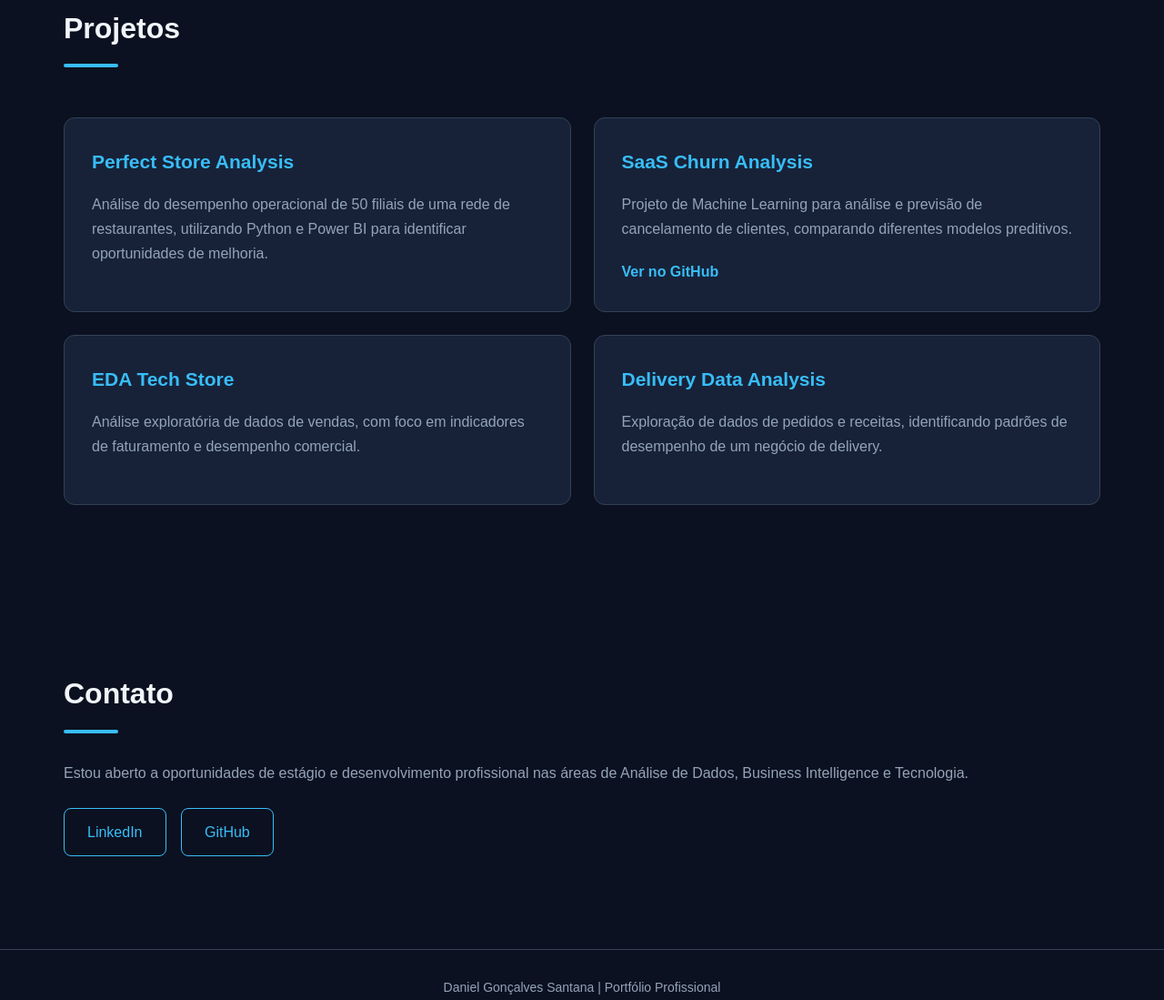
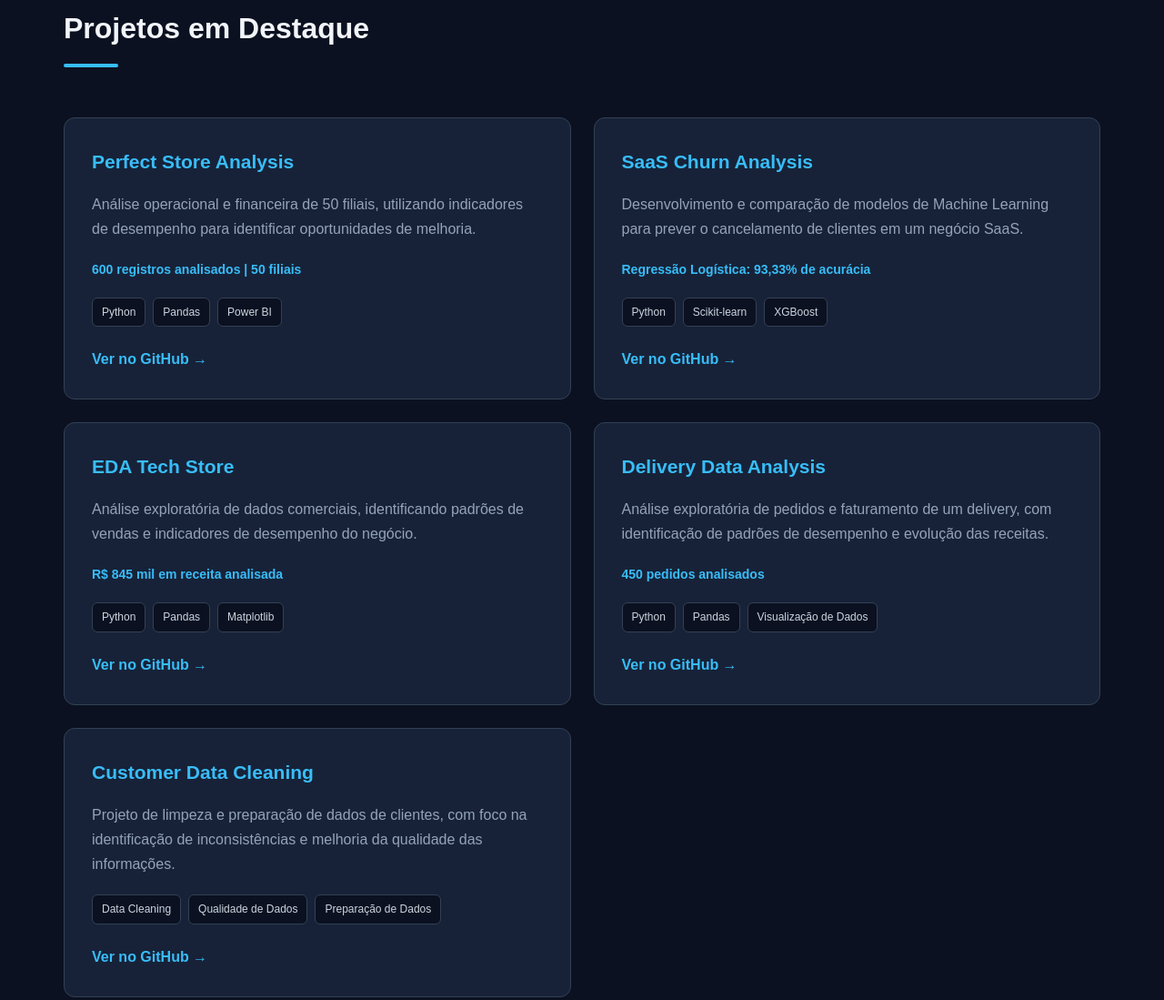
Before and after one commit to DanielDevCC26/DanielDevCC26.github.io, a plain HTML site: page index.html in a window 1280 px wide. Shown: the part 2240-3339 px from the top of the page at 91% size. Drawn offline with Linux system fonts and the light colour scheme.

Commit message:
feat: enhance project cards with links and technologies

```diff
--- a/index.html
+++ b/index.html
@@ -117,56 +117,115 @@
             </ul>
         </section>
 
+
 <section id="projetos">
-            <h2>Projetos</h2>
+    <h2>Projetos em Destaque</h2>
 
     <article>
         <h3>Perfect Store Analysis</h3>
-
         <p>
-                    Análise do desempenho operacional de
-                    50 filiais de uma rede de restaurantes,
-                    utilizando Python e Power BI para
+            Análise operacional e financeira de 50 filiais,
+            utilizando indicadores de desempenho para
             identificar oportunidades de melhoria.
         </p>
+        <p class="projeto-resultado">
+            600 registros analisados | 50 filiais
+        </p>
+        <div class="projeto-tecnologias">
+            <span>Python</span>
+            <span>Pandas</span>
+            <span>Power BI</span>
+        </div>
+        <a href="https://github.com/DanielDevCC26/perfect-store-analysis"
+           target="_blank" rel="noopener noreferrer">
+            Ver no GitHub &rarr;
+        </a>
     </article>
 
     <article>
         <h3>SaaS Churn Analysis</h3>
-
         <p>
-                    Projeto de Machine Learning para análise
-                    e previsão de cancelamento de clientes,
-                    comparando diferentes modelos preditivos.
+            Desenvolvimento e comparação de modelos
+            de Machine Learning para prever o
+            cancelamento de clientes em um negócio SaaS.
         </p>
-
+        <p class="projeto-resultado">
+            Regressão Logística: 93,33% de acurácia
+        </p>
+        <div class="projeto-tecnologias">
+            <span>Python</span>
+            <span>Scikit-learn</span>
+            <span>XGBoost</span>
+        </div>
         <a href="https://github.com/DanielDevCC26/saas-churn-analysis"
-                   target="_blank"
-                   rel="noopener noreferrer">
-                    Ver no GitHub
+           target="_blank" rel="noopener noreferrer">
+            Ver no GitHub &rarr;
         </a>
     </article>
 
     <article>
         <h3>EDA Tech Store</h3>
-
         <p>
-                    Análise exploratória de dados de vendas,
-                    com foco em indicadores de faturamento
-                    e desempenho comercial.
+            Análise exploratória de dados comerciais,
+            identificando padrões de vendas e
+            indicadores de desempenho do negócio.
         </p>
+        <p class="projeto-resultado">
+            R$ 845 mil em receita analisada
+        </p>
+        <div class="projeto-tecnologias">
+            <span>Python</span>
+            <span>Pandas</span>
+            <span>Matplotlib</span>
+        </div>
+        <a href="https://github.com/DanielDevCC26/eda-tech-store"
+           target="_blank" rel="noopener noreferrer">
+            Ver no GitHub &rarr;
+        </a>
     </article>
 
     <article>
         <h3>Delivery Data Analysis</h3>
+        <p>
+            Análise exploratória de pedidos e
+            faturamento de um delivery, com
+            identificação de padrões de desempenho
+            e evolução das receitas.
+        </p>
+        <p class="projeto-resultado">
+            450 pedidos analisados
+        </p>
+        <div class="projeto-tecnologias">
+            <span>Python</span>
+            <span>Pandas</span>
+            <span>Visualização de Dados</span>
+        </div>
+        <a href="https://github.com/DanielDevCC26/delivery-data-analysis"
+           target="_blank" rel="noopener noreferrer">
+            Ver no GitHub &rarr;
+        </a>
+    </article>
 
+    <article>
+        <h3>Customer Data Cleaning</h3>
         <p>
-                    Exploração de dados de pedidos e receitas,
-                    identificando padrões de desempenho
-                    de um negócio de delivery.
+            Projeto de limpeza e preparação de dados
+            de clientes, com foco na identificação
+            de inconsistências e melhoria da
+            qualidade das informações.
         </p>
+        <div class="projeto-tecnologias">
+            <span>Data Cleaning</span>
+            <span>Qualidade de Dados</span>
+            <span>Preparação de Dados</span>
+        </div>
+        <a href="https://github.com/DanielDevCC26/customer-data-cleaning"
+           target="_blank" rel="noopener noreferrer">
+            Ver no GitHub &rarr;
+        </a>
     </article>
 </section>
+
 
 
 <section id="contato">
--- a/style.css
+++ b/style.css
@@ -359,3 +359,42 @@ footer {
         grid-template-columns: 1fr;
     }
 }
+
+
+/* Indicadores dos projetos */
+
+#projetos .projeto-resultado {
+    color: var(--primary);
+    font-size: 14px;
+    font-weight: bold;
+    margin-bottom: 18px;
+}
+
+/* Tecnologias utilizadas */
+
+.projeto-tecnologias {
+    display: flex;
+    flex-wrap: wrap;
+    gap: 8px;
+    margin-bottom: 22px;
+}
+
+.projeto-tecnologias span {
+    background-color: #0b1120;
+    color: #cbd5e1;
+    border: 1px solid var(--border);
+    border-radius: 6px;
+    padding: 5px 10px;
+    font-size: 12px;
+}
+
+/* Alinhamento dos cartões */
+
+#projetos article {
+    display: flex;
+    flex-direction: column;
+}
+
+#projetos article > a {
+    margin-top: auto;
+}
```
Lines whose indentation alone changed are shown as unchanged.
